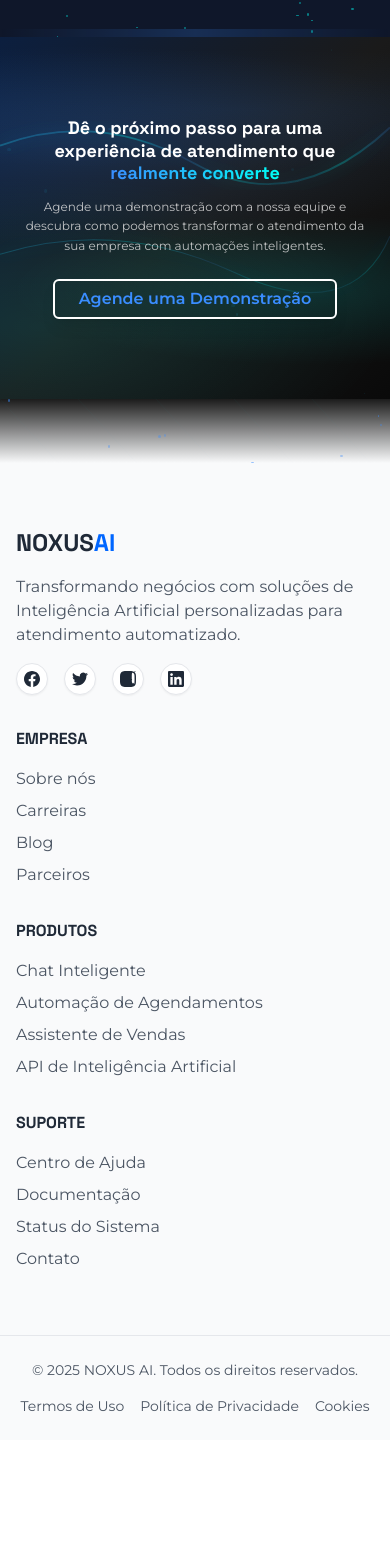
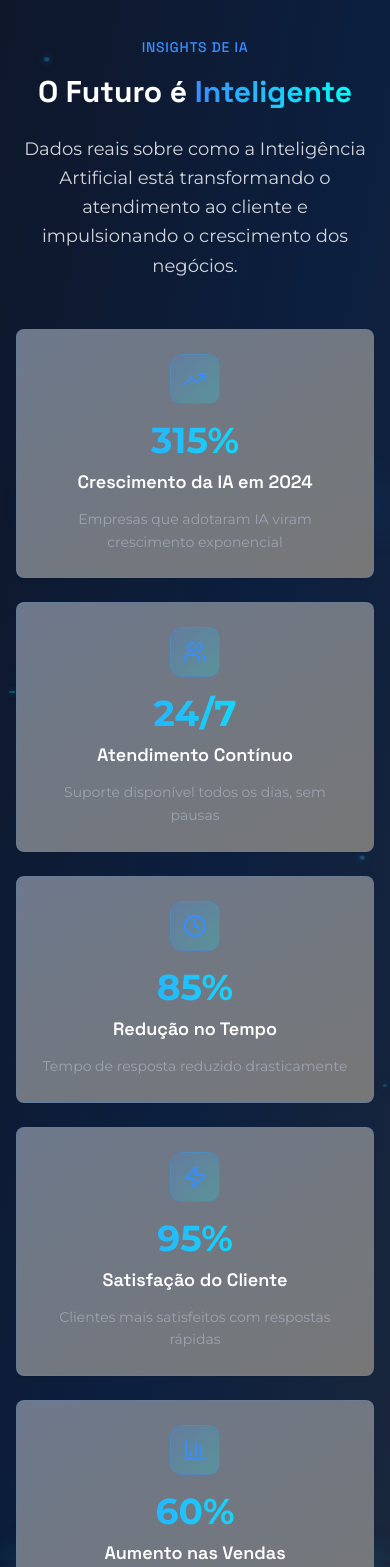
Before and after one commit to MetodoLima/noxus-ai-spark-60, a React (Vite) app: page / in a window 390 px wide. Shown: the part 4781-6348 px from the top of the page. Before the commit the page ends 6221 px from the top, so only its background shows below. Built offline with nearby package versions, Linux system fonts and the light colour scheme.

Commit message:
feat: Add InsightsSection
Adds a new section to display insights about AI growth and its benefits for customer service.

```diff
--- a/src/components/AutomationsSection.tsx
+++ b/src/components/AutomationsSection.tsx
@@ -1,7 +1,9 @@
+
 import React, { useEffect, useRef } from 'react';
 import { Button } from "@/components/ui/button";
 import { Card, CardContent } from "@/components/ui/card";
 import { MessageSquare, Calendar, ShoppingCart } from "lucide-react";
+import InsightsSection from './InsightsSection';
 
 const AutomationsSection: React.FC = () => {
   const automationRefs = useRef<(HTMLDivElement | null)[]>([]);
@@ -196,7 +198,10 @@ const AutomationsSection: React.FC = () => {
         </div>
       </section>
 
-      <div className="relative w-full h-16 sm:h-20 lg:h-24 overflow-hidden bg-gradient-to-b from-[#1C1C1C] to-white">
+      {/* Seção de Insights */}
+      <InsightsSection />
+
+      <div className="relative w-full h-16 sm:h-20 lg:h-24 overflow-hidden bg-gradient-to-b from-slate-800 to-white">
         <div className="absolute inset-0 opacity-30">
           <svg width="100%" height="100%" xmlns="http://www.w3.org/2000/svg">
             <defs>
@@ -212,7 +217,7 @@ const AutomationsSection: React.FC = () => {
         </div>
 
         {/* Partículas conectoras */}
-        <div className="absolute inset-0 bg-slate-900">
+        <div className="absolute inset-0 bg-gradient-to-b from-slate-800 to-white">
           {Array.from({
           length: 12
         }).map((_, i) => <div key={i} className="absolute rounded-full bg-[#00FFF7] animate-pulse" style={{
--- /dev/null
+++ b/src/components/InsightsSection.tsx
@@ -0,0 +1,172 @@
+
+import React, { useEffect, useRef } from 'react';
+import { Card, CardContent } from "@/components/ui/card";
+import { TrendingUp, Users, Clock, Zap, BarChart3, MessageCircle } from "lucide-react";
+
+const InsightsSection: React.FC = () => {
+  const insightRefs = useRef<(HTMLDivElement | null)[]>([]);
+
+  useEffect(() => {
+    const observer = new IntersectionObserver(entries => {
+      entries.forEach(entry => {
+        if (entry.isIntersecting) {
+          entry.target.classList.add('visible');
+        }
+      });
+    }, {
+      threshold: 0.1
+    });
+
+    insightRefs.current.forEach(item => {
+      if (item) observer.observe(item);
+    });
+
+    return () => {
+      insightRefs.current.forEach(item => {
+        if (item) observer.unobserve(item);
+      });
+    };
+  }, []);
+
+  const insights = [
+    {
+      icon: TrendingUp,
+      value: "315%",
+      label: "Crescimento da IA em 2024",
+      description: "Empresas que adotaram IA viram crescimento exponencial"
+    },
+    {
+      icon: Users,
+      value: "24/7",
+      label: "Atendimento Contínuo",
+      description: "Suporte disponível todos os dias, sem pausas"
+    },
+    {
+      icon: Clock,
+      value: "85%",
+      label: "Redução no Tempo",
+      description: "Tempo de resposta reduzido drasticamente"
+    },
+    {
+      icon: Zap,
+      value: "95%",
+      label: "Satisfação do Cliente",
+      description: "Clientes mais satisfeitos com respostas rápidas"
+    },
+    {
+      icon: BarChart3,
+      value: "60%",
+      label: "Aumento nas Vendas",
+      description: "Conversões melhoram com atendimento inteligente"
+    },
+    {
+      icon: MessageCircle,
+      value: "10k+",
+      label: "Conversas Simultâneas",
+      description: "Capacidade de atender milhares ao mesmo tempo"
+    }
+  ];
+
+  return (
+    <section className="py-16 sm:py-20 lg:py-24 bg-gradient-to-br from-slate-900 via-[#0C1F3F] to-slate-800 relative overflow-hidden">
+      {/* Fundo tecnológico com luzes horizontais fluidas */}
+      <div className="absolute inset-0 overflow-hidden">
+        {/* Primeira luz horizontal fluida */}
+        <div
+          className="absolute w-full h-2 top-1/4 opacity-50"
+          style={{
+            background: 'linear-gradient(90deg, transparent 0%, rgba(58, 141, 255, 0.4) 25%, rgba(0, 255, 247, 0.7) 50%, rgba(58, 141, 255, 0.4) 75%, transparent 100%)',
+            boxShadow: '0 0 40px rgba(58, 141, 255, 0.5), 0 0 80px rgba(0, 255, 247, 0.3)',
+            filter: 'blur(1px)',
+            animation: 'horizontalFlow 10s ease-in-out infinite'
+          }}
+        />
+
+        {/* Segunda luz horizontal fluida */}
+        <div
+          className="absolute w-full h-1.5 top-3/4 opacity-35"
+          style={{
+            background: 'linear-gradient(90deg, transparent 0%, rgba(0, 255, 247, 0.5) 30%, rgba(58, 141, 255, 0.8) 50%, rgba(0, 255, 247, 0.5) 70%, transparent 100%)',
+            boxShadow: '0 0 30px rgba(0, 255, 247, 0.6), 0 0 60px rgba(58, 141, 255, 0.3)',
+            filter: 'blur(0.5px)',
+            animation: 'horizontalFlow 14s ease-in-out infinite reverse'
+          }}
+        />
+
+        {/* Partículas flutuantes */}
+        <div className="absolute inset-0">
+          {Array.from({ length: 25 }).map((_, i) => (
+            <div
+              key={i}
+              className="absolute rounded-full bg-gradient-to-r from-[#3A8DFF]/25 to-[#00FFF7]/35"
+              style={{
+                width: `${Math.random() * 4 + 2}px`,
+                height: `${Math.random() * 4 + 2}px`,
+                left: `${Math.random() * 100}%`,
+                top: `${Math.random() * 100}%`,
+                boxShadow: `0 0 ${Math.random() * 10 + 6}px rgba(58, 141, 255, 0.4)`,
+                animation: `float ${Math.random() * 12 + 10}s linear infinite`,
+                animationDelay: `${Math.random() * 4}s`
+              }}
+            />
+          ))}
+        </div>
+      </div>
+
+      <div className="container mx-auto px-4 sm:px-6 lg:px-8 relative z-10">
+        <div className="text-center mb-12 lg:mb-16">
+          <h2 className="text-[#3A8DFF] font-medium mb-4 text-sm tracking-wider uppercase">INSIGHTS DE IA</h2>
+          <h3 className="text-3xl sm:text-4xl md:text-5xl font-bold mb-6 text-white leading-tight">
+            O Futuro é <span className="bg-gradient-to-r from-[#3A8DFF] to-[#00FFF7] bg-clip-text text-transparent">Inteligente</span>
+          </h3>
+          <p className="text-gray-300 max-w-3xl mx-auto text-lg leading-relaxed">
+            Dados reais sobre como a Inteligência Artificial está transformando o atendimento ao cliente
+            e impulsionando o crescimento dos negócios.
+          </p>
+        </div>
+
+        <div className="grid grid-cols-1 md:grid-cols-2 lg:grid-cols-3 gap-6 lg:gap-8 max-w-6xl mx-auto">
+          {insights.map((insight, index) => (
+            <Card
+              key={index}
+              ref={el => insightRefs.current[index] = el}
+              className="bg-gradient-to-br from-[#0C1F3F]/60 to-[#1C1C1C]/60 border border-[#3A8DFF]/20 backdrop-blur-sm animate-on-scroll hover:shadow-2xl hover:shadow-[#00FFF7]/20 transition-all duration-300 group"
+              style={{
+                animationDelay: `${index * 0.15}s`
+              }}
+            >
+              <CardContent className="p-6 lg:p-8 text-center">
+                <div className="inline-flex items-center justify-center p-3 rounded-xl bg-gradient-to-br from-[#3A8DFF]/20 to-[#00FFF7]/20 border border-[#3A8DFF]/30 backdrop-blur-sm mb-4 group-hover:scale-110 transition-transform duration-300">
+                  <insight.icon className="h-6 w-6 text-[#3A8DFF]" />
+                </div>
+
+                <div className="text-4xl lg:text-5xl font-bold bg-gradient-to-r from-[#3A8DFF] to-[#00FFF7] bg-clip-text text-transparent mb-2">
+                  {insight.value}
+                </div>
+
+                <h4 className="text-lg font-semibold text-white mb-3">
+                  {insight.label}
+                </h4>
+
+                <p className="text-gray-400 text-sm leading-relaxed">
+                  {insight.description}
+                </p>
+              </CardContent>
+            </Card>
+          ))}
+        </div>
+
+        <div className="mt-16 text-center">
+          <div className="inline-flex items-center gap-2 px-4 py-2 rounded-full bg-gradient-to-r from-[#3A8DFF]/10 to-[#00FFF7]/10 border border-[#3A8DFF]/20 backdrop-blur-sm">
+            <div className="w-2 h-2 rounded-full bg-[#00FFF7] animate-pulse"></div>
+            <span className="text-gray-300 text-sm">
+              Dados atualizados em tempo real
+            </span>
+          </div>
+        </div>
+      </div>
+    </section>
+  );
+};
+
+export default InsightsSection;
```
